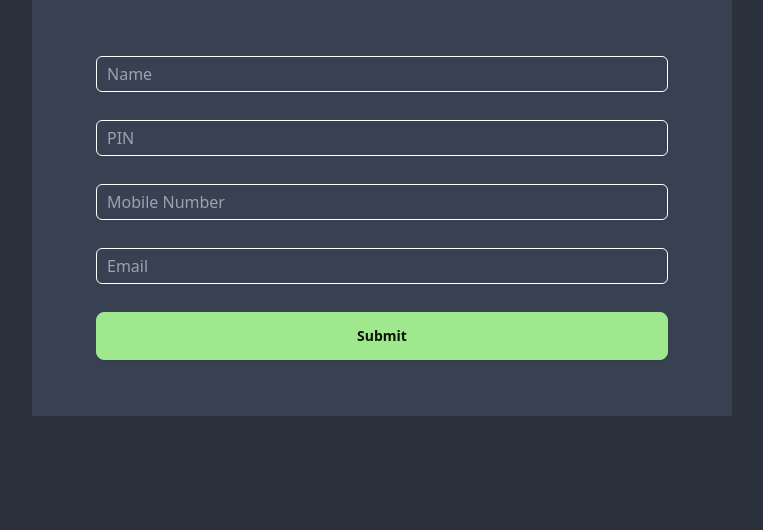
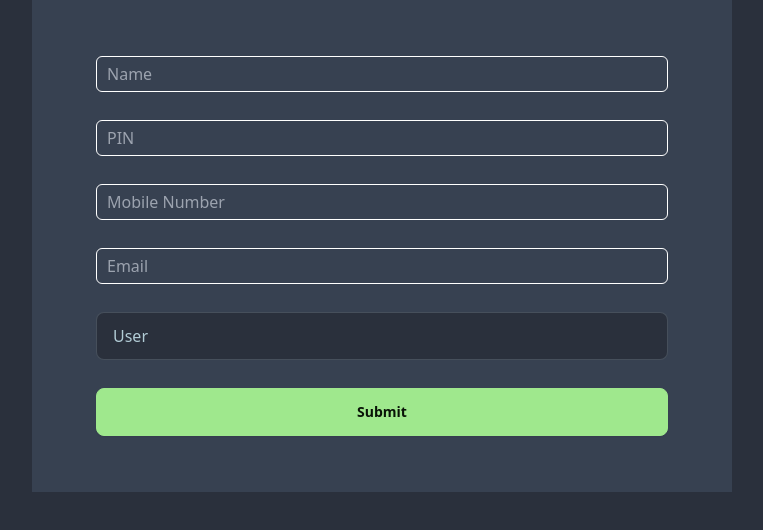
Before and after one commit to deXcoder9/MFS-Web-App, a React (Vite) app: page /registration in a window 1280 px wide. Shown: the top 530 px of the page, without its empty margins (258-1021 px from the left). Built offline with nearby package versions, Linux system fonts and the light colour scheme.

Commit message:
[authentication] login function completed and also added new selection in registration

```diff
--- a/src/pages/authentication/Login.jsx
+++ b/src/pages/authentication/Login.jsx
@@ -21,13 +21,20 @@ const Login = () => {
                 pin
             }
             console.log(formData)
-            axiosPublic.get( "/loginverifications"  ,formData)
+            axiosPublic.post( "/loginverifications", formData)
+            .then(res=>{
+                console.log(res.data)
+            })
         }else{
             const formData = {
                 email,
                 pin
             }
             console.log(formData)
+            axiosPublic.post( "/loginverifications", formData)
+            .then(res=>{
+                console.log(res.data)
+            })
         }
 
 
--- a/src/pages/authentication/Registration.jsx
+++ b/src/pages/authentication/Registration.jsx
@@ -38,6 +38,13 @@ const Registration = () => {
 
         {/* include validation with required or other standard HTML validation rules */}
         <input type="email" {...register("email", { required: true })} placeholder="Email" />
+        <select defaultValue="default" {...register("role", { required: true })}  className=" w-full input input-bordered" >
+            <option   disabled value="user" >
+                select account type
+            </option>
+              <option value="user" >User</option>
+              <option value="agent" >Agent</option>
+            </select>
         {/* errors will return when field validation fails  */}
         {errors.exampleRequired && <span className="text-red-600">This field is required</span>}
 
```
Also changed, not shown: 1 other file (tests, documents, lock files or other folders).
